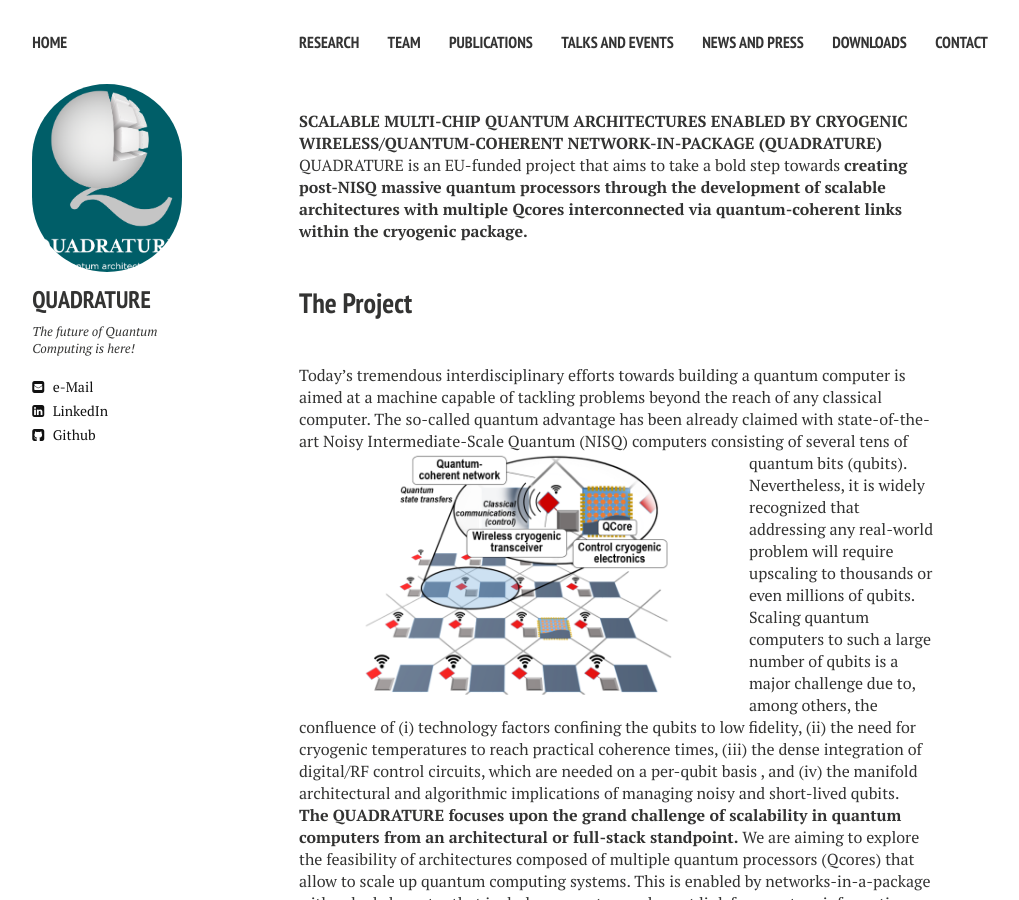
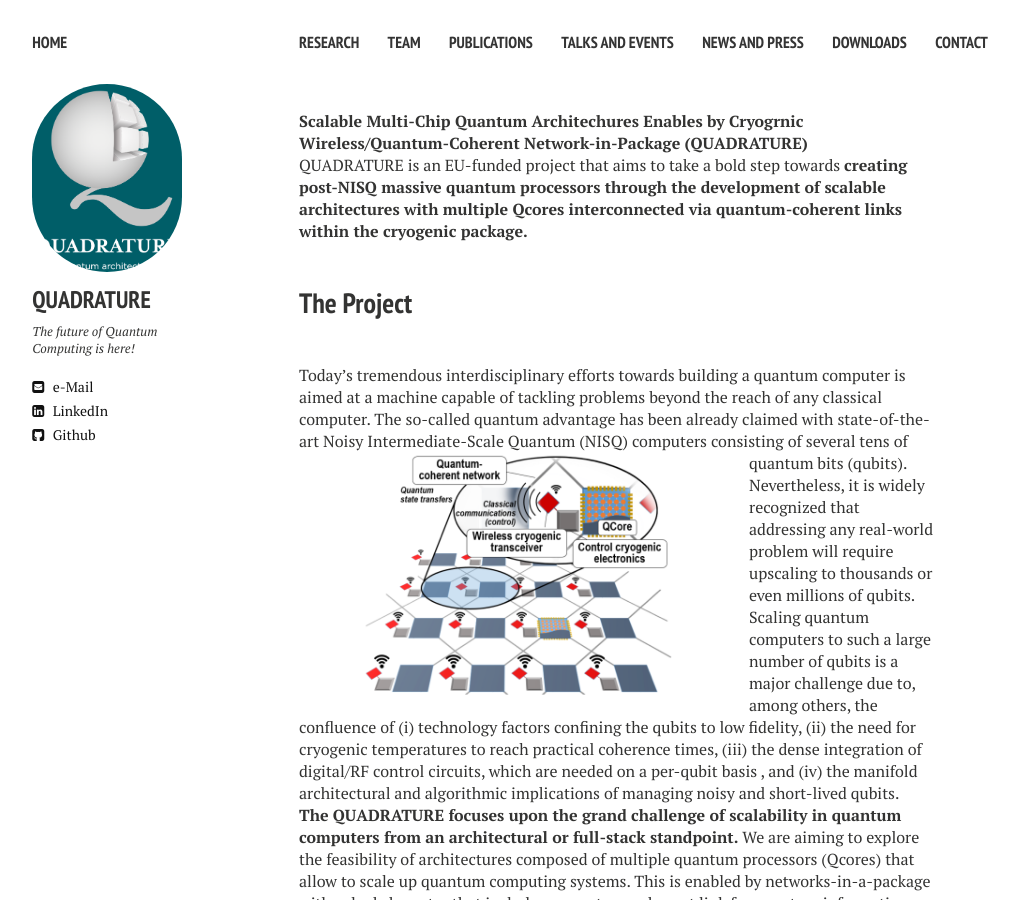
Before and after one commit to biddu/biddu.github.io, a Jekyll site: the page built from index.md, in a window 1280 px wide and 900 px high. Shown: the whole window, without its empty margins (21-1040 px from the left). Built offline with Jekyll 4.4.1, drawn with Linux system fonts in a browser that asks for light colours; nearby versions of some CDN libraries; comment, search, counter and statistics services are not loaded.

Commit message:
Update index.md

```diff
--- a/index.md
+++ b/index.md
@@ -12,7 +12,7 @@ image:
 <!---
 ## SCALABLE MULTI-CHIP QUANTUM ARCHITECTURES ENABLED BY CRYOGENIC WIRELESS/QUANTUM-COHERENT NETWORK-IN-PACKAGE (QUADRATURE)
 -->
-**SCALABLE MULTI-CHIP QUANTUM ARCHITECTURES ENABLED BY CRYOGENIC WIRELESS/QUANTUM-COHERENT NETWORK-IN-PACKAGE (QUADRATURE)**
+**Scalable Multi-Chip Quantum Architechures Enables by Cryogrnic Wireless/Quantum-Coherent Network-in-Package (QUADRATURE)**
 
 QUADRATURE is an EU-funded project that aims to take a bold step towards **creating post-NISQ massive quantum processors through the development of scalable architectures with multiple Qcores interconnected via quantum-coherent links within the cryogenic package.**
 
```
